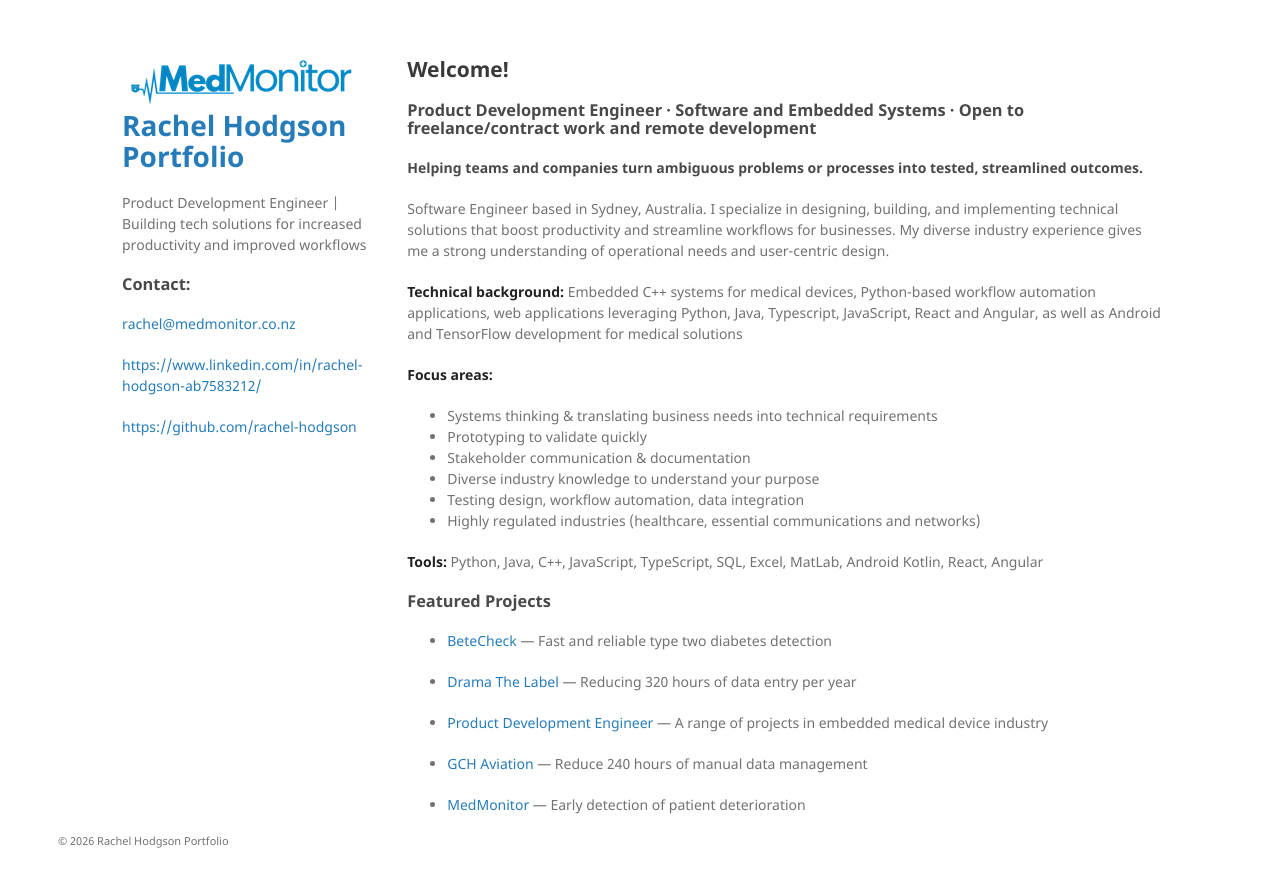
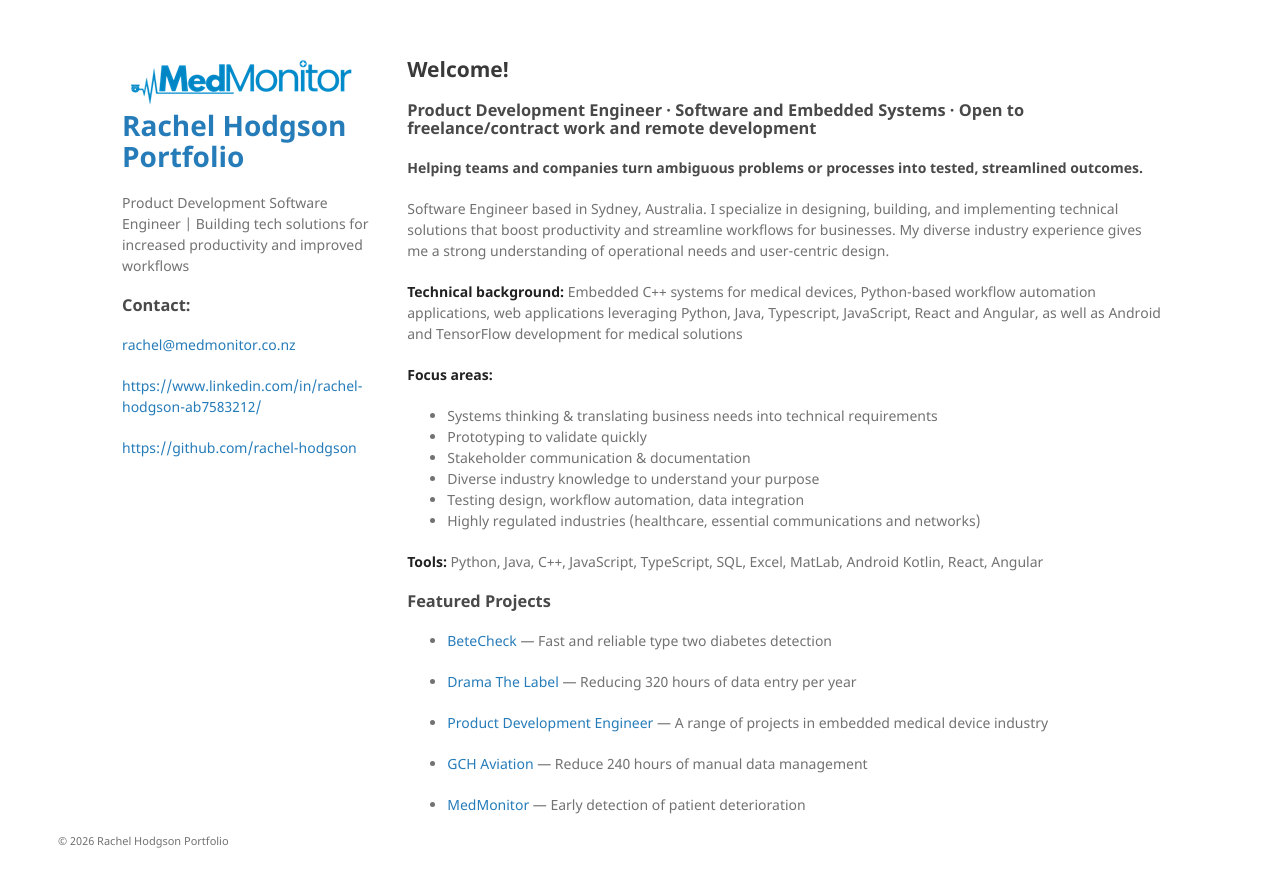
Before and after one commit to rachel-hodgson/rachel-hodgson.github.io, a Jekyll site: the page built from index.md, in a window 1280 px wide. Shown: the top 887 px of the page. Built offline with Jekyll 4.4.1, drawn with Linux system fonts in a browser that asks for light colours.

Commit message:
Update _config.yml

```diff
--- a/_config.yml
+++ b/_config.yml
@@ -1,6 +1,6 @@
 
 title: Rachel Hodgson Portfolio
-description: Product Development Engineer | Building tech solutions for increased productivity and improved workflows
+description: Product Development Software Engineer | Building tech solutions for increased productivity and improved workflows
 url: "https://rachel-hodgson.github.io"
 theme: jekyll-theme-minimal
 logo: /assets/img/Medmonitorlogo.png
```
